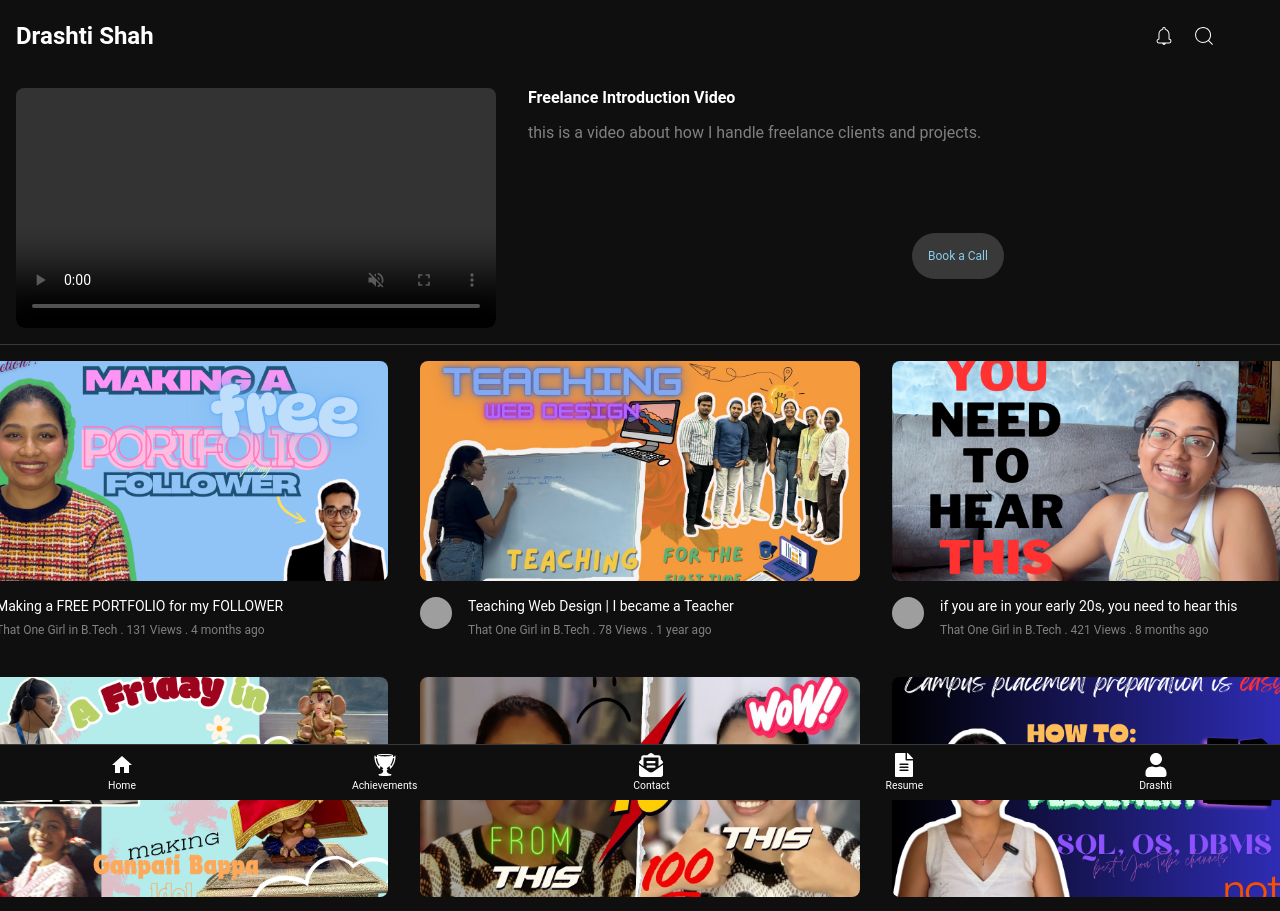
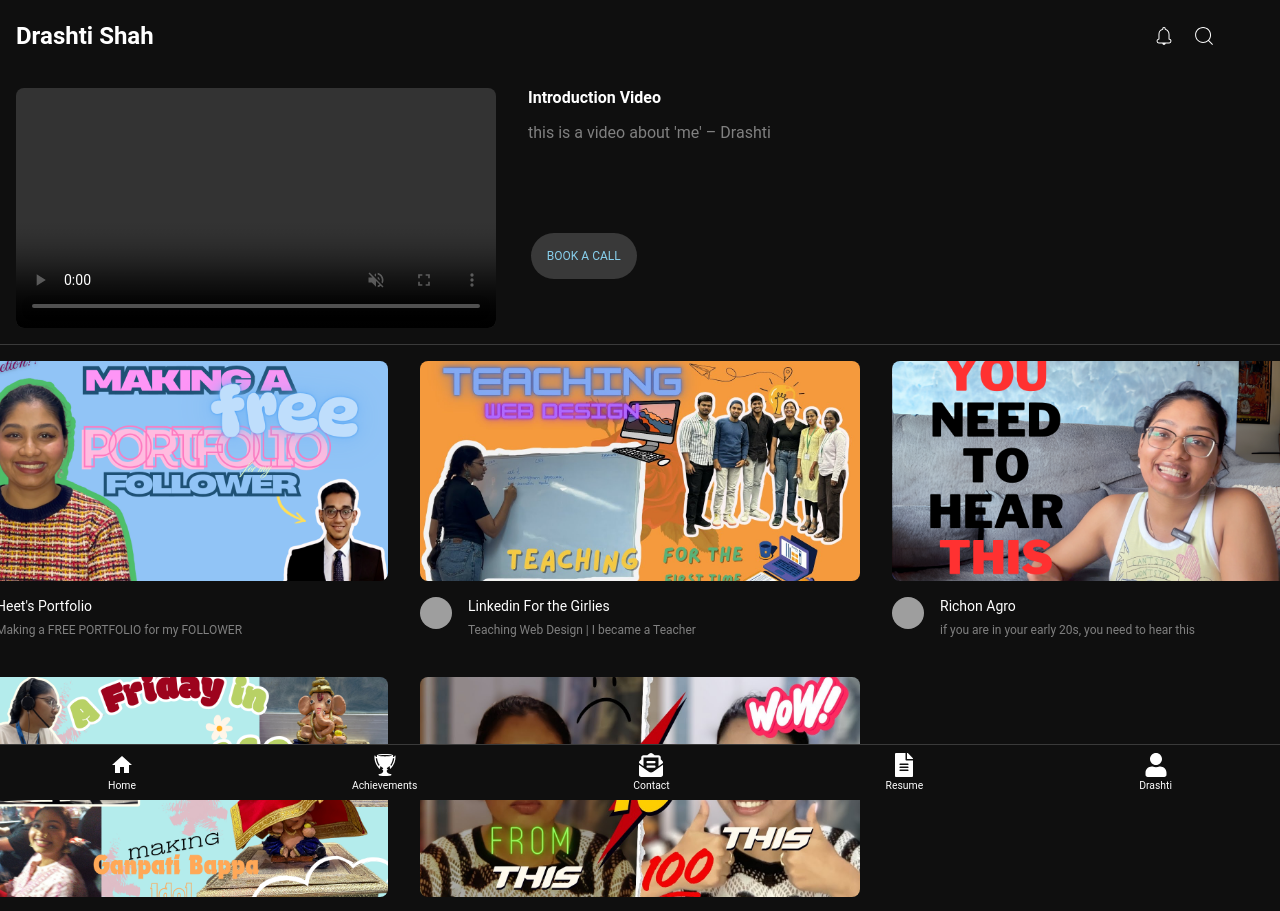
Before and after one commit to DrashtiSanjayShah/New-portfolio, a React (Vite) app: page /freelance in a window 1280 px wide. Shown: the top 911 px of the page. Built offline with nearby package versions, Linux system fonts and the light colour scheme; grey boxes are pictures that could not be loaded.

Commit message:
almost finally done

```diff
--- a/src/components/AchievementsPage.jsx
+++ b/src/components/AchievementsPage.jsx
@@ -89,7 +89,7 @@ const AchievementsPage = () => {
               ))}
             </Swiper>
 
-            <div className="right-side-video">
+            <div className="achievement-right-side-video" style={{ width: '60%'}}>
               <h3>{achievement.title}</h3>
               <p>{achievement.description}</p>
             </div>
--- a/src/components/Freelance.jsx
+++ b/src/components/Freelance.jsx
@@ -1,35 +1,10 @@
 import React, { useEffect } from "react";
-import { FaYoutube, FaInstagram } from "react-icons/fa";
-import Resume from "../assets/Resume.pdf";
 import Header from './Header';
 import BottomNav from './BottomNav';
 import FreelanceProjects from './FreelanceProjects';
-// import videoPlaceholder from "../assets/images/video.mp4";
-// import './video.css';
+
 
 const Freelance = () => {
-useEffect(() => {
-  const handleFullscreenChange = () => {
-    if (!document.fullscreenElement) {
-      // Delay just enough to allow the browser to exit fullscreen
-      setTimeout(() => {
-        const container = document.querySelector(".videoPlayer-container");
-        if (container) {
-          // Force reflow
-          container.style.display = "none";
-          void container.offsetHeight; // Trigger reflow
-          container.style.display = "flex";
-        }
-      }, 100);
-    }
-  };
-
-  document.addEventListener("fullscreenchange", handleFullscreenChange);
-  return () => {
-    document.removeEventListener("fullscreenchange", handleFullscreenChange);
-  };
-}, []);
-
 
   return (
     <>
@@ -52,16 +27,15 @@ useEffect(() => {
       <div className="right-side-video">
         <a href='/fullvideo'
        style={{ color: "white", textDecoration: 'none', fontWeight: 'bold'}} >
-        Freelance Introduction Video </a>
-        <p>this is a video about how I  handle freelance clients and projects.</p>
+        Introduction Video </a>
+        <p>this is a video about 'me' – Drashti</p>
 
       </div>
 
       <div className="button mobile-buttons">
         <a href='/contact' className="video-button">
-          Book a Call
+          BOOK A CALL
         </a>
-
 
       </div>
     </div>
--- a/src/components/FreelanceProjects.jsx
+++ b/src/components/FreelanceProjects.jsx
@@ -3,67 +3,51 @@ import { Card, Row, Col, Container } from "react-bootstrap";
 import heetWebsite from "../assets/images/heetwebsite.png";
 import friday from "../assets/images/friday.png";
 import youneedtohearthis from "../assets/images/youneedtohearthis.png";
-import placement from "../assets/images/placement.png";
 import Teaching from "../assets/images/Teaching.jpeg";
 import Exam from "../assets/images/Exam.jpeg";
 import channelPhoto from "../assets/images/drashti-photo.png";
 
 const dummyData = [
   {
-    id: "5oUG8TwOv9c",
     thumbnail: heetWebsite,
-    creator: "That One Girl in B.Tech",
-    title: "Making a FREE PORTFOLIO for my FOLLOWER",
-    views: "131 Views",
-    time: "4 months ago",
+    title: "Heet's Portfolio",
+    description: "Making a FREE PORTFOLIO for my FOLLOWER",
+
   },
    {
-    id: "rDGo6utuRis",
+
     thumbnail: friday,
-    creator: "That One Girl in B.Tech",
-    title: "A Friday in life of a Corporate girlie💻 | making Ganesha Idol🌸",
-    views: "140 Views",
-    time: "6 months ago",
+    title: "Money Montage",
+    description: "A Friday in life of a Corporate girlie💻 | making Ganesha Idol🌸",
+
   },
   {
-    id: "xayj150NLrU",
+
     thumbnail: Teaching,
-    creator: "That One Girl in B.Tech",
-    title: "Teaching Web Design | I became a Teacher",
-    views: "78 Views",
-    time: "1 year ago",
+    title: "Linkedin For the Girlies",
+    description: "Teaching Web Design | I became a Teacher",
+
   },
 
   {
-    id: "Vn6kGqEWukw",
+
     thumbnail: Exam,
-    creator: "That One Girl in B.Tech",
-    title: "Watch this before your NEXT EXAM",
-    views: "100 Views",
-    time: "1 year ago",
+    title: "SageBhrigu",
+    description: "Watch this before your NEXT EXAM",
+
   },
 
   {
-    id: "B_O4vE5Uff4",
+
     thumbnail: youneedtohearthis,
-    creator: "That One Girl in B.Tech",
-    title: "if you are in your early 20s, you need to hear this",
-    views: "421 Views",
-    time: "8 months ago",
-  },
-  {
-    id: "W0EZDgKWEwQ",
-    thumbnail: placement,
-    creator: "That One Girl in B.Tech",
-    title:
-      "HOW TO: PLACEMENT EP 1 | RESOURCES TO PREPARE FOR YOUR CAMPUS PLACEMENT",
-    views: "393 Views",
-    time: "5 months ago",
+    title: "Richon Agro",
+    description: "if you are in your early 20s, you need to hear this",
+
   },
 
 ];
 
-const Videos = () => {
+const FreelaneProjects = () => {
   const [hoveredIndex, setHoveredIndex] = useState(null);
   const rows = [];
   for (let i = 0; i < dummyData.length; i += 2) {
@@ -78,12 +62,7 @@ const Videos = () => {
             <Col key={colIndex} md={4}>
               <Card
                 className="card"
-                onClick={() =>
-                  window.open(
-                    `https://www.youtube.com/watch?v=${item.id}`,
-                    "_blank"
-                  )
-                }
+
               >
                 <Card.Img
                   variant="top"
@@ -99,7 +78,7 @@ const Videos = () => {
                     </Card.Title>
                   </div>
                   <Card.Text className="video-details">
-                    {item.creator} . {item.views} . {item.time}
+                    {item.description}
                   </Card.Text>
                 </Card.Body>
               </Card>
@@ -111,4 +90,4 @@ const Videos = () => {
   );
 };
 
-export default Videos;
+export default FreelaneProjects;
--- a/src/index.css
+++ b/src/index.css
@@ -121,7 +121,6 @@ body {
   padding-left: 2rem;
   gap: 30px;
   display: block;
-  width: 50%;
 }
 
 .right-side-video p {
```
